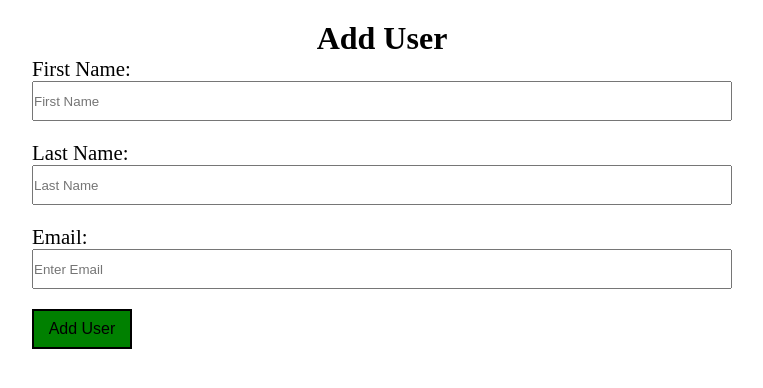
After one commit to JordanNitta/Python-Practice, a Flask app: page /users/new in a window 1280 px wide. The commit adds this page. Shown: the top 388 px of the page, without its empty margins (258-1021 px from the left). Run offline with Flask 2, Linux system fonts and the light colour scheme.

Commit message:
first commit

```diff
--- a/Dojo_Survey/templates/index.html
+++ b/Dojo_Survey/templates/index.html
@@ -1,5 +1,6 @@
 <!DOCTYPE html>
 <html lang="en">
+
 <head>
     <meta charset="UTF-8">
     <meta http-equiv="X-UA-Compatible" content="IE=edge">
@@ -7,6 +8,7 @@
     <title>Dojo Survey</title>
     <link rel="stylesheet" href="{{ url_for('static', filename='style.css') }}">
 </head>
+
 <body>
     <div class="container">
         <h1>Dojo Survey</h1>
@@ -41,4 +43,5 @@
         </form>
     </div>
 </body>
+
 </html>
--- /dev/null
+++ b/User Crud/server.py
@@ -0,0 +1,66 @@
+from flask import Flask, render_template, redirect, request
+
+#this is going to import the users class in user.py
+from user import User
+
+app = Flask(__name__)
+
+#when the page open it will route to /user/new
+@app.route('/')
+def index():
+    return redirect('/users/new')
+
+#Will render the template new_users and the page will be called /users/new
+@app.route('/users/new')
+def users():
+    return render_template("new_users.html")
+
+#This will process are form we submit and direct us to /users to show the users who got created
+@app.route('/users/new', methods=['POST'])
+def create():
+    print(request.form)
+    User.save(request.form)
+    return redirect('/users')
+
+@app.route('/show/user/<int:id>')
+def show_user(id):
+    data = {
+        "id": id
+    }
+    return render_template("user_display.html", user=User.get_one_user(data))
+
+#this will just render are users_show page so when we submit the form this page will be rendered
+@app.route('/users')
+def list_of_users():
+    return render_template('users_show.html', users=User.get_all())
+
+@app.route('/users/<int:id>/edit')
+def edit_page(id):
+    data = {
+        "id": id
+    }
+    return render_template("edit_users.html", user=User.get_one_user(data))
+
+@app.route('/users/<int:id>/update', methods=['post'])
+def update(id):
+    data = {
+        **request.form,
+        'id': id
+    }
+    User.update(data)
+    return redirect('/users')
+
+@app.route('/users/delete/<int:id>')
+def delete_user(id):
+    data = {
+        'id': id
+    }
+    User.delete_user(data)
+    return redirect('/users')
+
+
+
+
+
+if __name__ == "__main__":
+    app.run(debug=True)
--- /dev/null
+++ b/User Crud/static/style.css
@@ -0,0 +1,120 @@
+* {
+    padding: 0;
+    margin: 0;
+    box-sizing: border-box;
+}
+:root{
+    --main-font-size: 1.3rem;
+    --input-height: 40px;
+    --input-width: 700px;
+    --label-margin: 20px
+}
+h1{
+    text-align: center;
+    margin-top: 20px;
+}
+
+.container {
+    display: flex;
+    flex-direction: column;
+    justify-content: center;
+    align-items: center;
+}
+.first_name_label{
+    font-size: var(--main-font-size);
+}
+
+#first_name{
+    height: var(--input-height);
+    width: var(--input-width);
+    margin-bottom: var(--label-margin);
+}
+
+.last_name_form{
+    font-size: var(--main-font-size);
+}
+
+#last_name{
+    height: var(--input-height);
+    width: var(--input-width);
+    margin-bottom: var(--label-margin);
+}
+
+.email_label{
+    font-size: var(--main-font-size);
+}
+
+#email{
+    height: var(--input-height);
+    width: var(--input-width);
+    margin-bottom: var(--label-margin);
+}
+
+#email:invalid{
+    border: 2px solid red;
+}
+
+button{
+    height: 40px;
+    width: 100px;
+    font-size: 1rem;
+    background-color: green;
+    border: 2px solid black;
+}
+
+button:hover{
+    background-color: aquamarine;
+    transition: 2s ease-in-out;
+}
+
+.container > a{
+    font-size: var(--main-font-size);
+}
+h2{
+    margin-top: 20px;
+    font-size: 2rem;
+}
+.nav{
+    display: flex;
+    justify-content: space-between;
+    align-items: center;
+    margin-left: 40px;
+    margin-right: 40px;
+}
+.nav > a{
+    font-size: var(--main-font-size);
+    color: black;
+}
+
+.show_user{
+    margin-top: 20px;
+    margin-left: 20px;
+    height: 400px;
+    width: 500px;
+    border: 2px solid black;
+}
+
+p{
+    font-size: var(--main-font-size);
+    margin-top: 10px;
+}
+p:nth-child(2){
+    margin-top: 20px;
+}
+p:nth-child(3){
+    margin-top: 20px;
+}
+p:nth-child(4){
+    margin-top: 20px;
+}
+.edit{
+    margin-top: 20px;
+    margin-left: 20px;
+    font-size: var(--main-font-size);
+}
+
+.delete{
+    margin-top: 20px;
+    margin-left: 20px;
+    font-size: var(--main-font-size);
+}
--- /dev/null
+++ b/User Crud/templates/new_users.html
@@ -0,0 +1,24 @@
+<!DOCTYPE html>
+<html lang="en">
+<head>
+    <meta charset="UTF-8">
+    <meta http-equiv="X-UA-Compatible" content="IE=edge">
+    <meta name="viewport" content="width=device-width, initial-scale=1.0">
+    <title>Add User</title>
+    <link rel="stylesheet" type="text/css" href="{{ url_for('static', filename='style.css') }}">
+</head>
+<body>
+    <h1>Add User</h1>
+    <div class="container">
+        <form action="/users/new" method="post">
+            <label for="name" class="first_name_label">First Name:</label><br>
+            <input type="text" name="first_name" id="first_name" placeholder="First Name"><br>
+            <label for="last_name" class="last_name_form">Last Name:</label><br>
+            <input type="text" name="last_name" id="last_name" placeholder="Last Name"><br>
+            <label for="email" class="email_label">Email:</label><br>
+            <input type="email" name="email" id="email" placeholder="Enter Email"><br>
+            <button>Add User</button>
+        </form>
+    </div>
+</body>
+</html>
--- a/test.js
+++ /dev/null
@@ -1 +0,0 @@
-console.log("hllo")
```
Also changed, not shown: User Crud/mysqlconnection.py (added, +49 -0 lines), User Crud/templates/edit_users.html (added, +25 -0 lines), User Crud/templates/user_display.html (added, +24 -0 lines), User Crud/templates/users_show.html (added, +47 -0 lines), User Crud/user.py (added, +58 -0 lines), 4 other files. Lines whose indentation alone changed are shown as unchanged.
